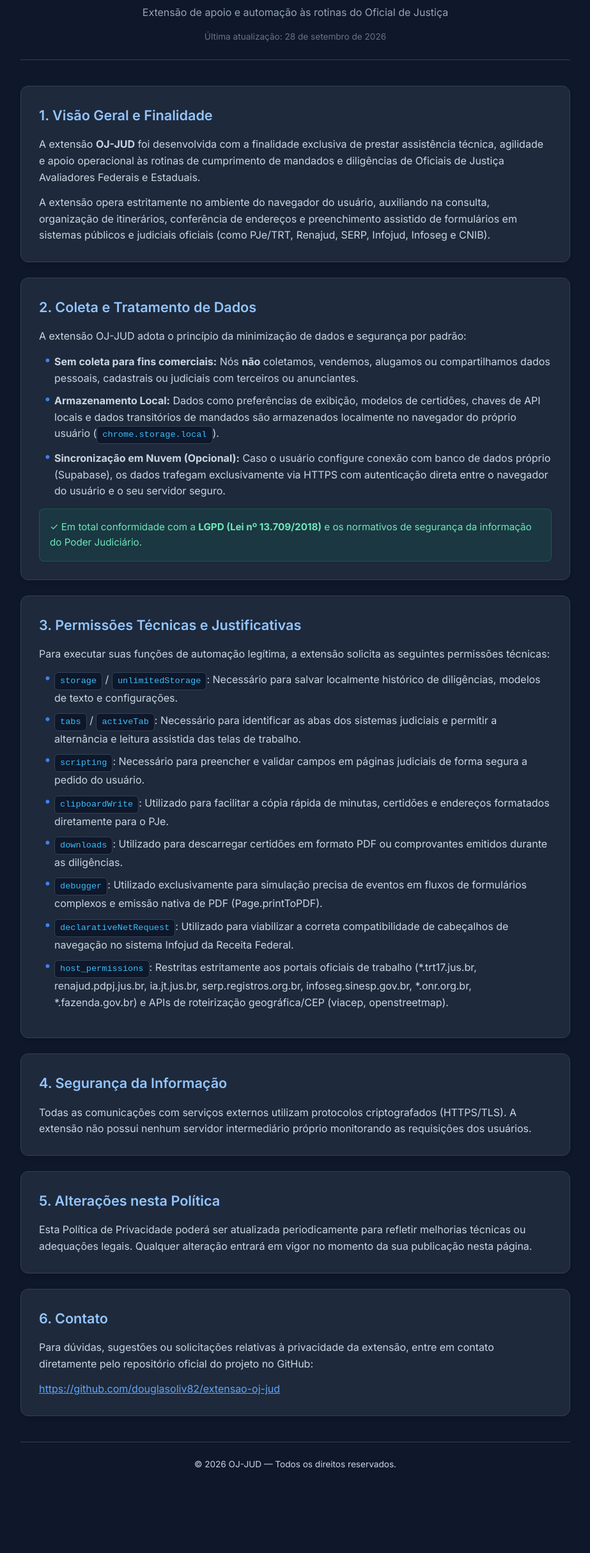
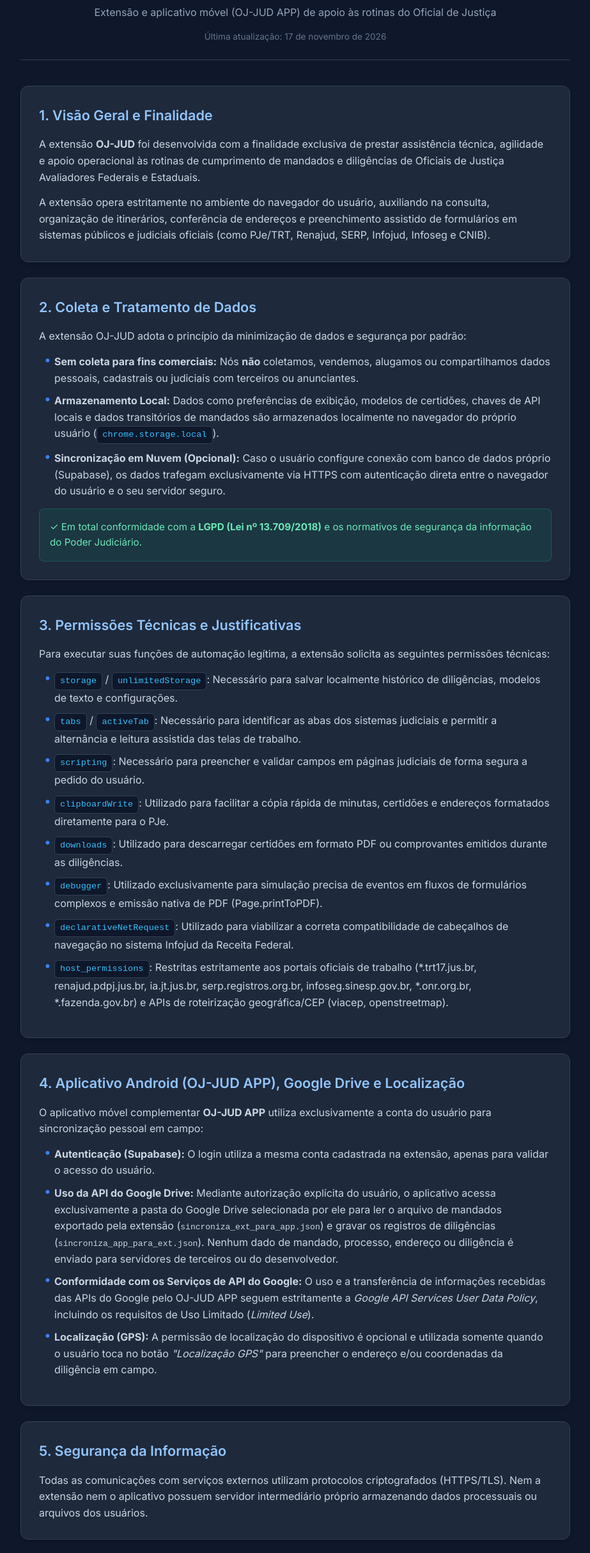
Before and after one commit to douglasoliv82/oj-jud-privacy, a plain HTML site: page index.html in a window 1280 px wide. Shown: the part 157-2585 px from the top of the page at 64% size, without its empty margins (178-1101 px from the left). Before the commit the page ends 2498 px from the top, so only its background shows below. Drawn offline with Linux system fonts and the light colour scheme.

Commit message:
Adiciona secao do OJ-JUD APP (Android, Google Drive e GPS)

```diff
--- a/index.html
+++ b/index.html
@@ -165,8 +165,8 @@
     <header>
       <div class="logo-badge">⚖️ OJ-JUD</div>
       <h1>Política de Privacidade</h1>
-      <p class="subtitle">Extensão de apoio e automação às rotinas do Oficial de Justiça</p>
-      <p class="last-updated">Última atualização: 28 de setembro de 2026</p>
+      <p class="subtitle">Extensão e aplicativo móvel (OJ-JUD APP) de apoio às rotinas do Oficial de Justiça</p>
+      <p class="last-updated">Última atualização: 17 de novembro de 2026</p>
     </header>
 
     <main>
@@ -205,18 +205,29 @@
       </section>
 
       <section class="card">
-        <h2>4. Segurança da Informação</h2>
-        <p>Todas as comunicações com serviços externos utilizam protocolos criptografados (HTTPS/TLS). A extensão não possui nenhum servidor intermediário próprio monitorando as requisições dos usuários.</p>
+        <h2>4. Aplicativo Android (OJ-JUD APP), Google Drive e Localização</h2>
+        <p>O aplicativo móvel complementar <strong>OJ-JUD APP</strong> utiliza exclusivamente a conta do usuário para sincronização pessoal em campo:</p>
+        <ul>
+          <li><strong>Autenticação (Supabase):</strong> O login utiliza a mesma conta cadastrada na extensão, apenas para validar o acesso do usuário.</li>
+          <li><strong>Uso da API do Google Drive:</strong> Mediante autorização explícita do usuário, o aplicativo acessa exclusivamente a pasta do Google Drive selecionada por ele para ler o arquivo de mandados exportado pela extensão (<code>sincroniza_ext_para_app.json</code>) e gravar os registros de diligências (<code>sincroniza_app_para_ext.json</code>). Nenhum dado de mandado, processo, endereço ou diligência é enviado para servidores de terceiros ou do desenvolvedor.</li>
+          <li><strong>Conformidade com os Serviços de API do Google:</strong> O uso e a transferência de informações recebidas das APIs do Google pelo OJ-JUD APP seguem estritamente a <em>Google API Services User Data Policy</em>, incluindo os requisitos de Uso Limitado (<em>Limited Use</em>).</li>
+          <li><strong>Localização (GPS):</strong> A permissão de localização do dispositivo é opcional e utilizada somente quando o usuário toca no botão <em>"Localização GPS"</em> para preencher o endereço e/ou coordenadas da diligência em campo.</li>
+        </ul>
       </section>
 
       <section class="card">
-        <h2>5. Alterações nesta Política</h2>
+        <h2>5. Segurança da Informação</h2>
+        <p>Todas as comunicações com serviços externos utilizam protocolos criptografados (HTTPS/TLS). Nem a extensão nem o aplicativo possuem servidor intermediário próprio armazenando dados processuais ou arquivos dos usuários.</p>
+      </section>
+
+      <section class="card">
+        <h2>6. Alterações nesta Política</h2>
         <p>Esta Política de Privacidade poderá ser atualizada periodicamente para refletir melhorias técnicas ou adequações legais. Qualquer alteração entrará em vigor no momento da sua publicação nesta página.</p>
       </section>
 
       <section class="card">
-        <h2>6. Contato</h2>
-        <p>Para dúvidas, sugestões ou solicitações relativas à privacidade da extensão, entre em contato diretamente pelo repositório oficial do projeto no GitHub:</p>
+        <h2>7. Contato</h2>
+        <p>Para dúvidas, sugestões ou solicitações relativas à privacidade, entre em contato pelo e-mail de suporte ou pelo repositório oficial do projeto no GitHub:</p>
         <p><a href="https://github.com/douglasoliv82/extensao-oj-jud" style="color: #60a5fa; text-decoration: underline;">https://github.com/douglasoliv82/extensao-oj-jud</a></p>
       </section>
     </main>
```
